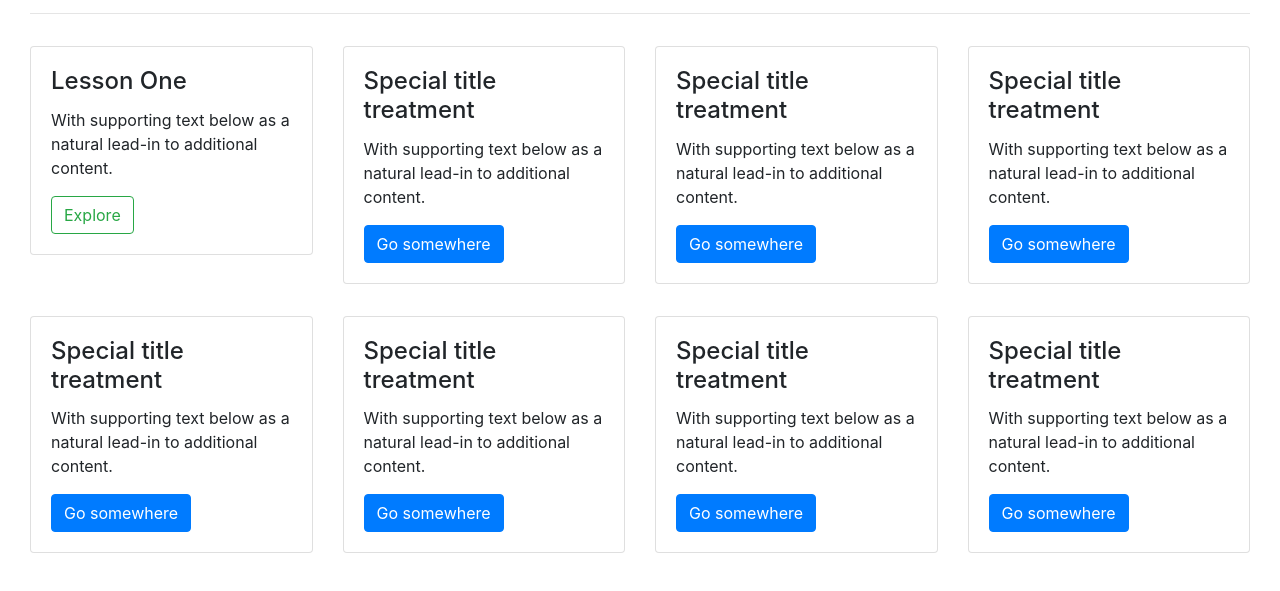
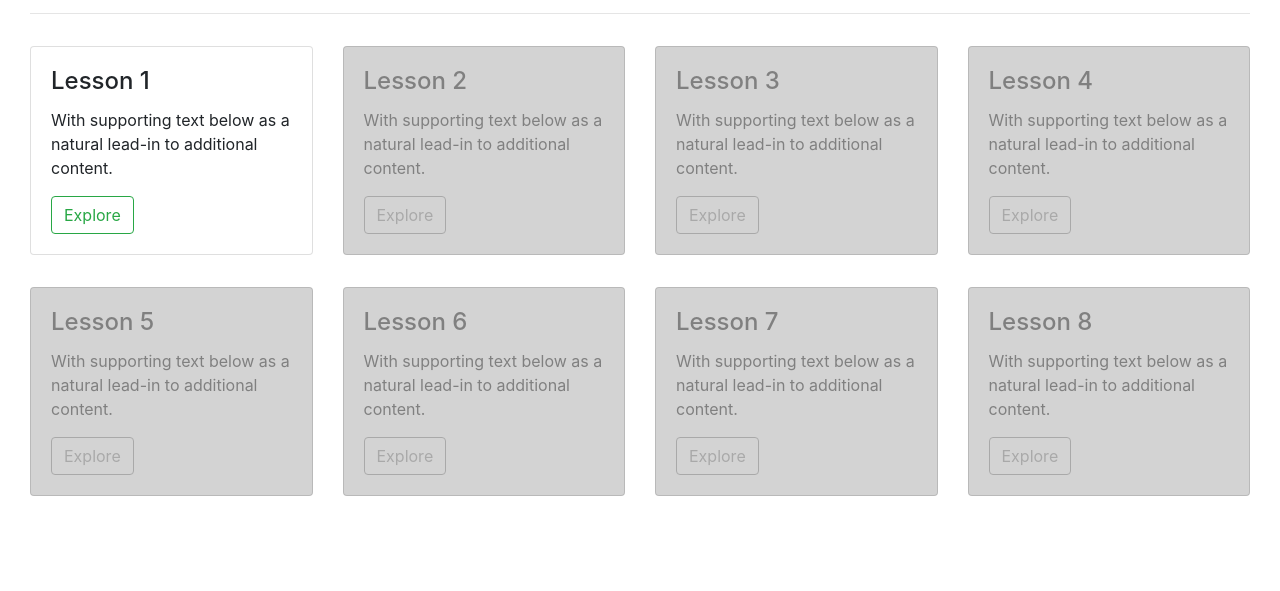
Before and after one commit to NikitaProkopenko/study, a website: page learn.html in a window 1280 px wide. Shown: the part 159-750 px from the top of the page. Drawn offline with nearby package versions, Linux system fonts and the light colour scheme.

Commit message:
Styles for blocked lessons
Added draft styles for blocked lessons

```diff
--- a/css/styles.css
+++ b/css/styles.css
@@ -18,6 +18,24 @@
     margin-bottom: 2rem;
 }
 
+.card-blocked, .card-blocked .card-text,
+    .card-blocked .card-title {
+    color: gray;
+    background-color: lightgray;
+}
+
+.card-blocked a {
+    opacity: 0.5;
+    pointer-events: none;
+}
+
+.card-blocked .btn {
+    border-color: gray;
+    color: gray;
+}
+
+
+
 /* These draft styles for cards on the Tracks page*/
 /*
 .card-link {
--- a/learn.html
+++ b/learn.html
@@ -64,74 +64,74 @@
                 <div class="col-12 col-lg-3">
                     <div class="card block-margin">
                         <div class="card-body">
-                            <h4 class="card-title">Lesson One</h4>
+                            <h4 class="card-title">Lesson 1</h4>
                             <p class="card-text">With supporting text below as a natural lead-in to additional content.</p>
                             <a href="lessons/lesson_1/lesson_1.html" class="btn btn-outline-success">Explore</a>
                         </div>
                     </div>
                 </div>
                 <div class="col-12 col-lg-3">
-                    <div class="card block-margin">
+                    <div class="card block-margin card-blocked">
                         <div class="card-body">
-                            <h4 class="card-title">Special title treatment</h4>
+                            <h4 class="card-title">Lesson 2</h4>
                             <p class="card-text">With supporting text below as a natural lead-in to additional content.</p>
-                            <a href="#" class="btn btn-primary">Go somewhere</a>
+                            <a href="#" class="btn btn-outline-success">Explore</a>
                         </div>
                     </div>
                 </div>
                 <div class="col-12 col-lg-3">
-                    <div class="card block-margin">
+                    <div class="card block-margin card-blocked">
                         <div class="card-body">
-                            <h4 class="card-title">Special title treatment</h4>
+                            <h4 class="card-title">Lesson 3</h4>
                             <p class="card-text">With supporting text below as a natural lead-in to additional content.</p>
-                            <a href="#" class="btn btn-primary">Go somewhere</a>
+                            <a href="#" class="btn btn-outline-success">Explore</a>
                         </div>
                     </div>
                 </div>
                 <div class="col-12 col-lg-3">
-                    <div class="card block-margin">
+                    <div class="card block-margin card-blocked">
                         <div class="card-body">
-                            <h4 class="card-title">Special title treatment</h4>
+                            <h4 class="card-title">Lesson 4</h4>
                             <p class="card-text">With supporting text below as a natural lead-in to additional content.</p>
-                            <a href="#" class="btn btn-primary">Go somewhere</a>
+                            <a href="#" class="btn btn-outline-success">Explore</a>
                         </div>
                     </div>
                 </div>
             </div>
             <div class="row">
                 <div class="col-12 col-lg-3">
-                    <div class="card block-margin">
+                    <div class="card block-margin card-blocked">
                         <div class="card-body">
-                            <h4 class="card-title">Special title treatment</h4>
+                            <h4 class="card-title">Lesson 5</h4>
                             <p class="card-text">With supporting text below as a natural lead-in to additional content.</p>
-                            <a href="#" class="btn btn-primary">Go somewhere</a>
+                            <a href="#" class="btn btn-outline-success">Explore</a>
                         </div>
                     </div>
                 </div>
                 <div class="col-12 col-lg-3">
-                    <div class="card block-margin">
+                    <div class="card block-margin card-blocked">
                         <div class="card-body">
-                            <h4 class="card-title">Special title treatment</h4>
+                            <h4 class="card-title">Lesson 6</h4>
                             <p class="card-text">With supporting text below as a natural lead-in to additional content.</p>
-                            <a href="#" class="btn btn-primary">Go somewhere</a>
+                            <a href="#" class="btn btn-outline-success">Explore</a>
                         </div>
                     </div>
                 </div>
                 <div class="col-12 col-lg-3">
-                    <div class="card block-margin">
+                    <div class="card block-margin card-blocked">
                         <div class="card-body">
-                            <h4 class="card-title">Special title treatment</h4>
+                            <h4 class="card-title">Lesson 7</h4>
                             <p class="card-text">With supporting text below as a natural lead-in to additional content.</p>
-                            <a href="#" class="btn btn-primary">Go somewhere</a>
+                            <a href="#" class="btn btn-outline-success">Explore</a>
                         </div>
                     </div>
                 </div>
                 <div class="col-12 col-lg-3">
-                    <div class="card block-margin">
+                    <div class="card block-margin card-blocked">
                         <div class="card-body">
-                            <h4 class="card-title">Special title treatment</h4>
+                            <h4 class="card-title">Lesson 8</h4>
                             <p class="card-text">With supporting text below as a natural lead-in to additional content.</p>
-                            <a href="#" class="btn btn-primary">Go somewhere</a>
+                            <a href="#" class="btn btn-outline-success">Explore</a>
                         </div>
                     </div>
                 </div>
```
